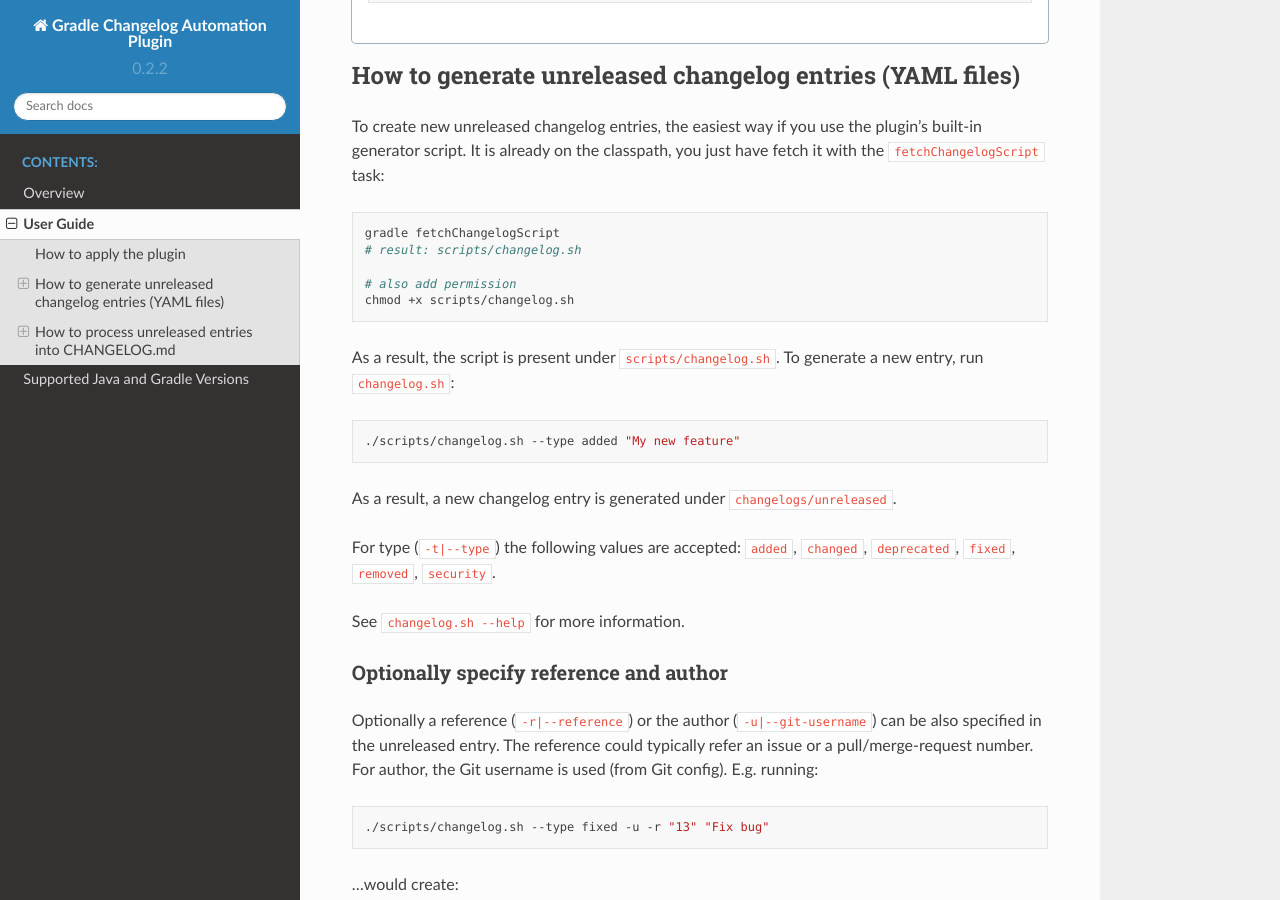
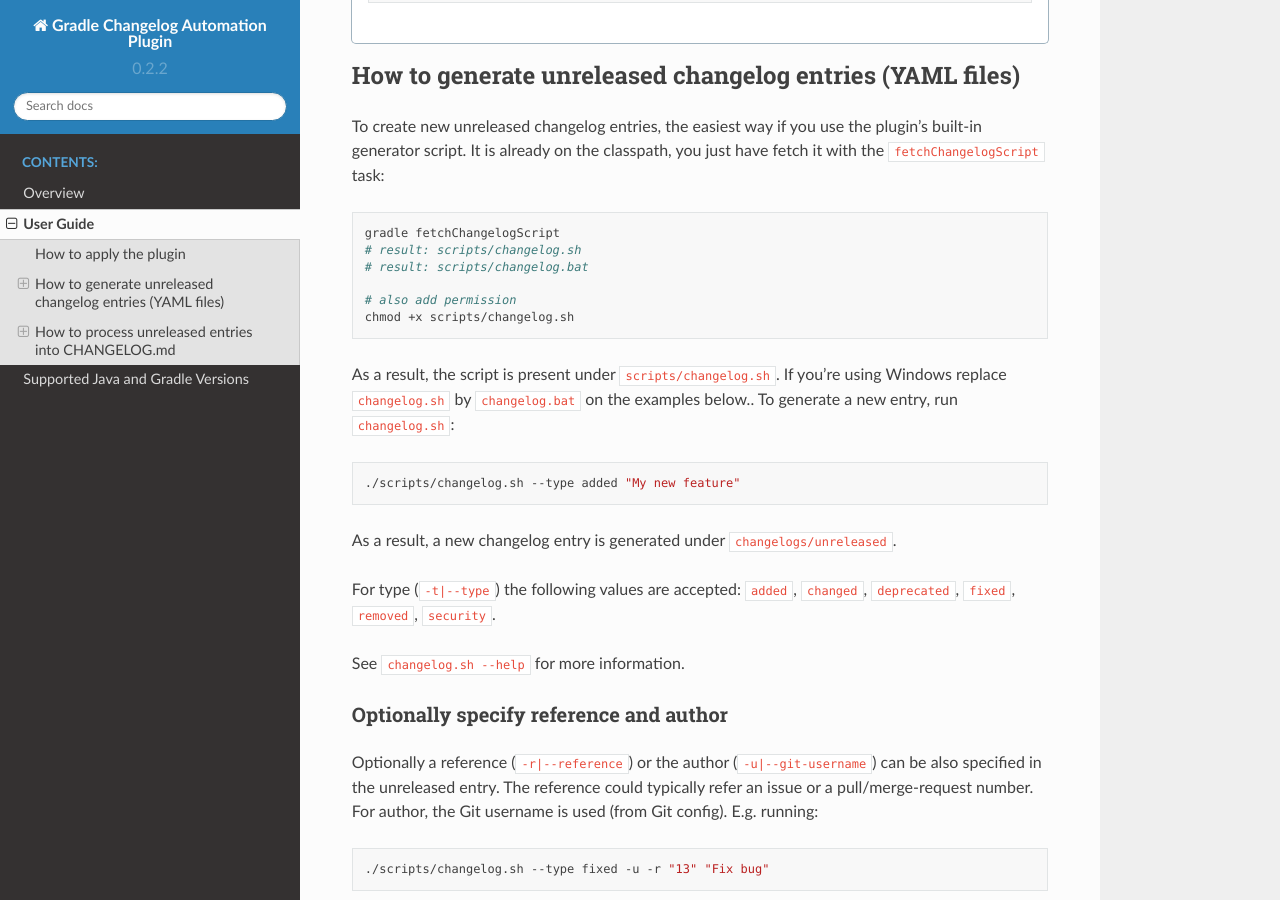
Before and after one commit to zkovari/gradle-changelog-automation-plugin, a Sphinx documentation site: the page built from docs/2-user-guide.rst, in a window 1280 px wide and 900 px high, scrolled down 676 px. Built offline with Sphinx 7.4.7 and the Read the Docs theme 2.0.0, drawn with Linux system fonts in a browser that asks for light colours.

Commit message:
Update 2-user-guide.rst
Adds reference to changelog.bat

```diff
--- a/docs/2-user-guide.rst
+++ b/docs/2-user-guide.rst
@@ -72,11 +72,12 @@
 
    gradle fetchChangelogScript
    # result: scripts/changelog.sh
+   # result: scripts/changelog.bat
 
    # also add permission
    chmod +x scripts/changelog.sh
 
-As a result, the script is present under ``scripts/changelog.sh``. To generate a new entry, run ``changelog.sh``:
+As a result, the script is present under ``scripts/changelog.sh``. If you're using Windows replace ``changelog.sh`` by ``changelog.bat`` on the examples below.. To generate a new entry, run ``changelog.sh``:
 
 .. code-block:: bash
 
```
